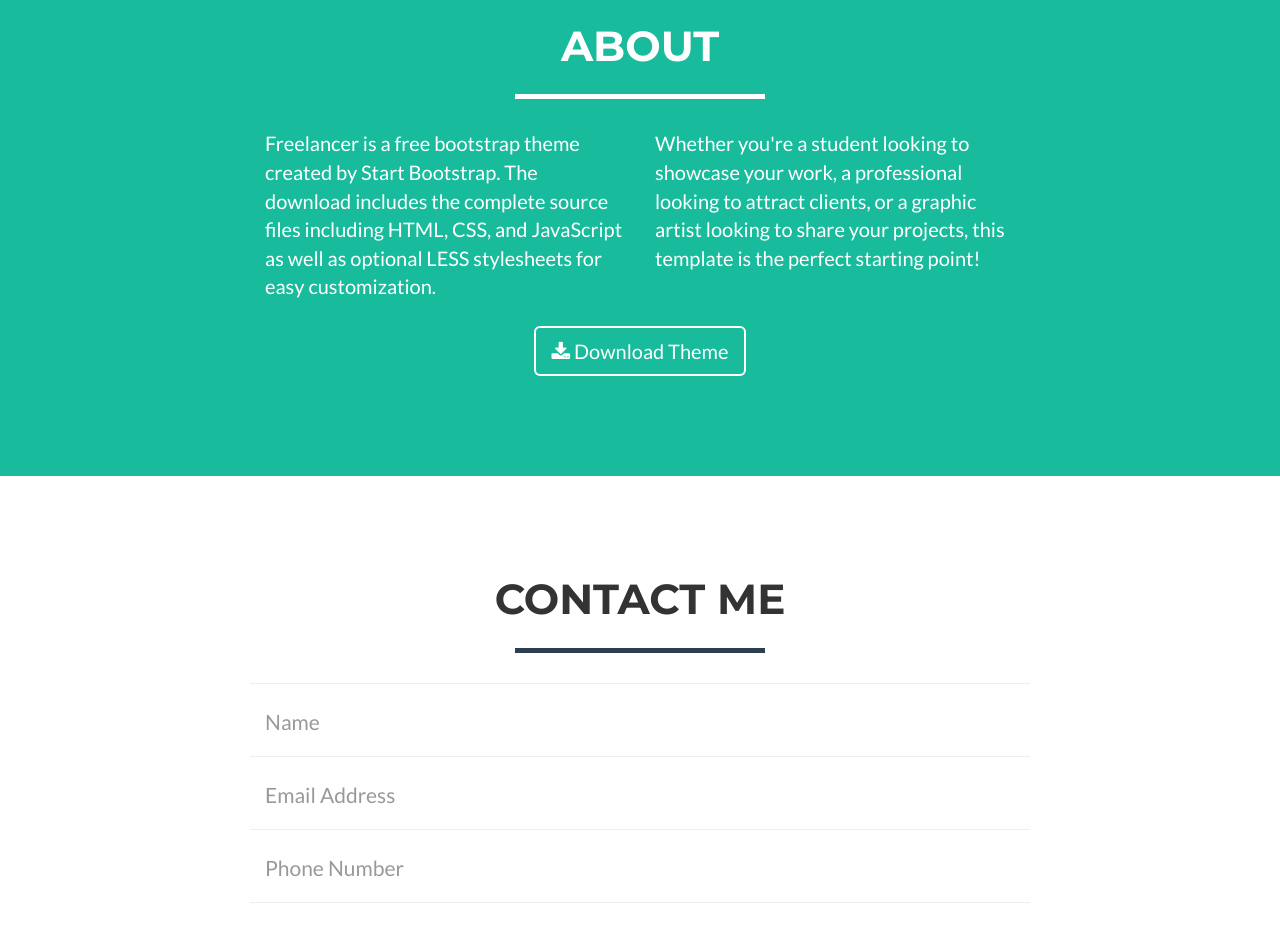
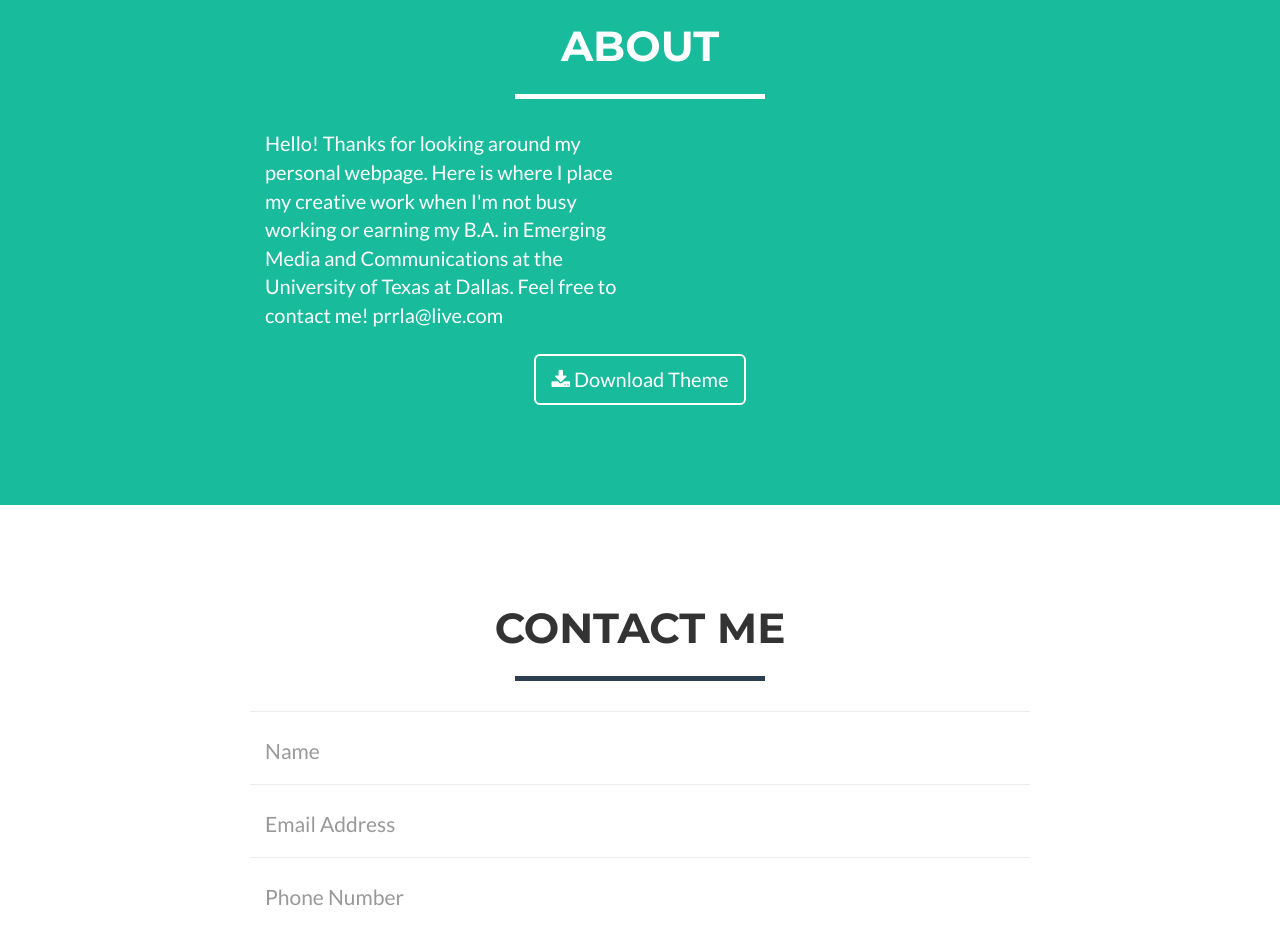
Before and after one commit to ghstwtch/portfolio, a website: page index.html in a window 1280 px wide. Shown: the part 1480-2409 px from the top of the page. Drawn offline with nearby package versions, Linux system fonts and the light colour scheme.

Commit message:
Update index.html

```diff
--- a/index.html
+++ b/index.html
@@ -167,10 +167,15 @@
             </div>
             <div class="row">
                 <div class="col-lg-4 col-lg-offset-2">
-                    <p>Freelancer is a free bootstrap theme created by Start Bootstrap. The download includes the complete source files including HTML, CSS, and JavaScript as well as optional LESS stylesheets for easy customization.</p>
-                </div>
-                <div class="col-lg-4">
-                    <p>Whether you're a student looking to showcase your work, a professional looking to attract clients, or a graphic artist looking to share your projects, this template is the perfect starting point!</p>
+                    <p>Hello!
+
+Thanks for looking around my personal webpage.
+
+Here is where I place my creative work when I'm not busy working or earning my B.A. in Emerging Media and Communications at the University of Texas at Dallas.
+
+Feel free to contact me!
+
+prrla@live.com</p>
                 </div>
                 <div class="col-lg-8 col-lg-offset-2 text-center">
                     <a href="#" class="btn btn-lg btn-outline">
```
